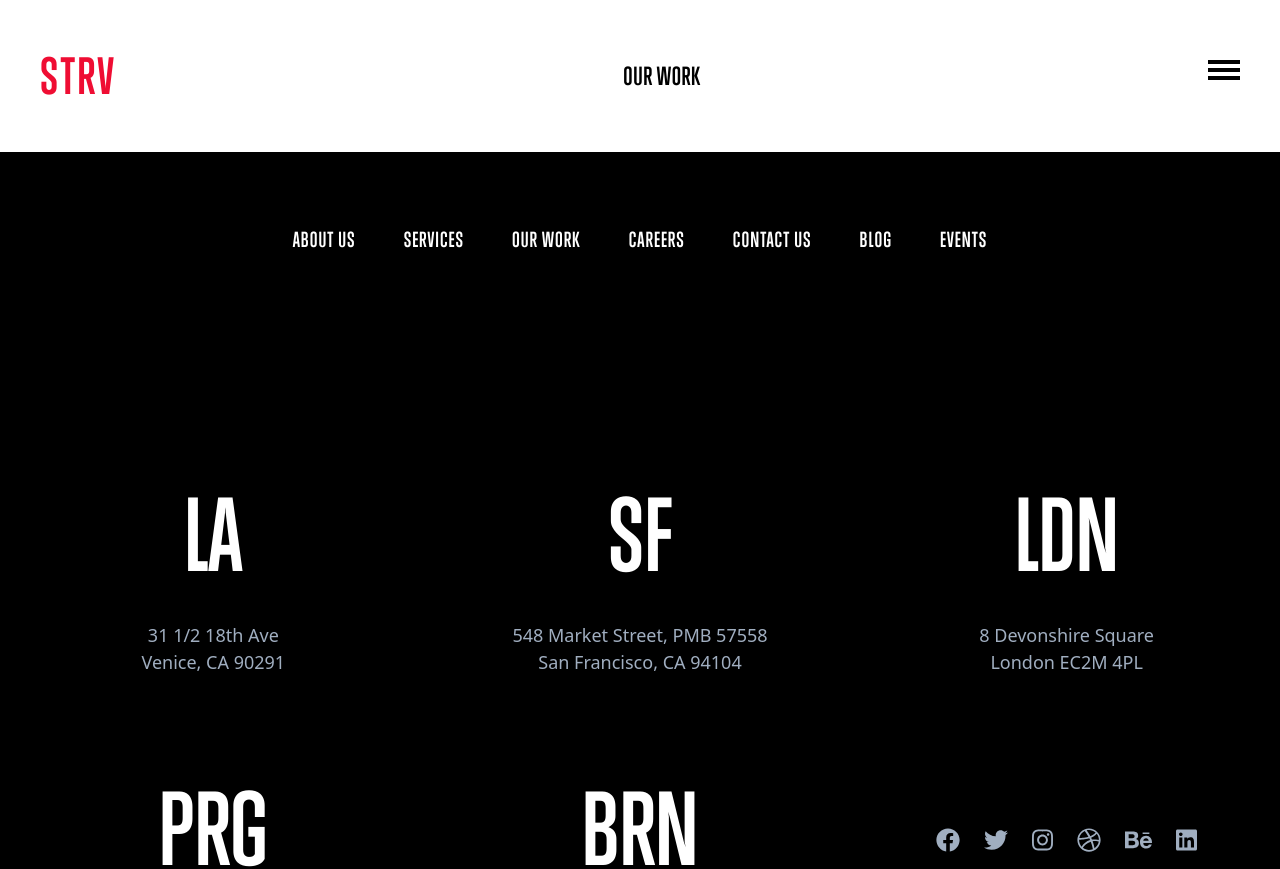
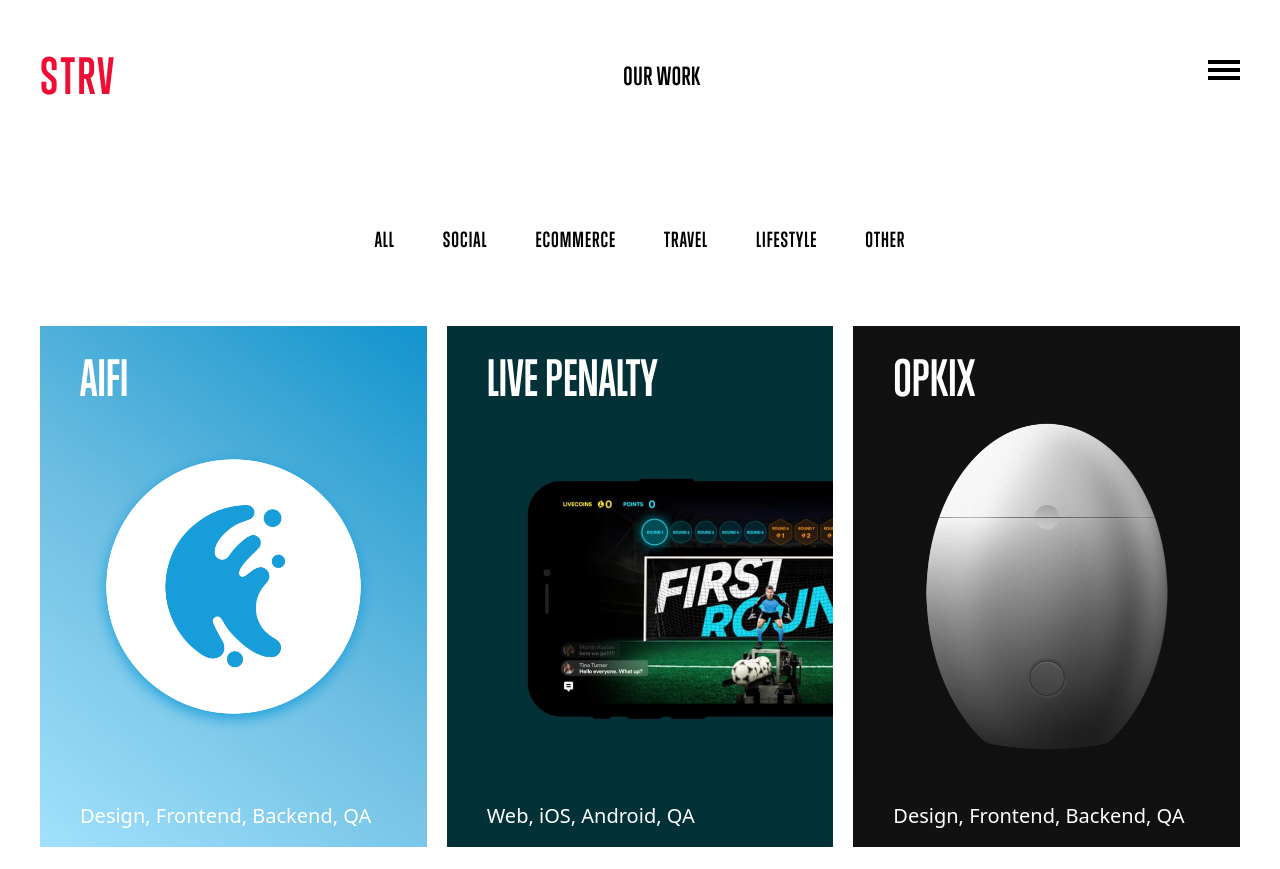
Before and after one commit to AlaaOthman98/work-portfolio, a Vue app: page /other in a window 1280 px wide. Shown: the top 869 px of the page. Built offline with nearby package versions, Linux system fonts and the light colour scheme.

Commit message:
enable nested routes for the ProjectGallery component

```diff
--- a/src/components/NavBar.vue
+++ b/src/components/NavBar.vue
@@ -12,7 +12,10 @@
           :key="li"
           class="uppercase whitespace-no-wrap tracking-wider p-2 mx-4 text-xl hover:text-primary-red cursor-pointer"
         >
-          {{ li }}
+          <router-link
+            :to="{ name: li.charAt(0).toUpperCase() + li.slice(1) }"
+            >{{ li }}</router-link
+          >
         </li>
       </ul>
     </div>
--- a/src/router/index.js
+++ b/src/router/index.js
@@ -10,11 +10,38 @@
     path: "/",
     name: "OurWork",
     component: OurWork,
+    children: [
+      {
+        path: "",
+        name: "All",
+        component: ProjectsGallery,
       },
       {
-    path: "/our-work",
-    name: "OurWork",
-    component: OurWork,
+        path: "social",
+        name: "Social",
+        component: ProjectsGallery,
+      },
+      {
+        path: "ecommerce",
+        name: "Ecommerce",
+        component: ProjectsGallery,
+      },
+      {
+        path: "travel",
+        name: "Travel",
+        component: ProjectsGallery,
+      },
+      {
+        path: "lifestyle",
+        name: "Lifestyle",
+        component: ProjectsGallery,
+      },
+      {
+        path: "other",
+        name: "Other",
+        component: ProjectsGallery,
+      },
+    ],
   },
 ];
 
--- a/src/views/ProjectsGallery.vue
+++ b/src/views/ProjectsGallery.vue
@@ -4,7 +4,7 @@
       class="grid grid-cols-1 md:grid-cols-3 grid-rows-none gap-5 md:gap-x-5 md:gap-y-10 xl:w-full lg:w-11/12"
     >
       <ProjectCard
-        v-for="project in projects"
+        v-for="project in filteredProjects"
         :key="project.title"
         :cardInfo="project"
       />
@@ -23,42 +23,73 @@
           title: "AIFI",
           imageURL: "1.png",
           description: "Design, Frontend, Backend, QA",
+          category: "Social",
         },
         {
           title: "Live Penalty",
           imageURL: "2.jpg",
           description: "Web, iOS, Android, QA",
+          category: "Social",
         },
         {
           title: "OPKIX",
           imageURL: "3.png",
           description: "Design, Frontend, Backend, QA",
+          category: "Ecommerce",
         },
         {
           title: "Heybaby",
           imageURL: "4.png",
           description: "Design, Frontend, Backend, QA",
+          category: "Ecommerce",
         },
         {
           title: "Microsoft",
           imageURL: "5.png",
           description: "Design, Frontend",
+          category: "Travel",
         },
         {
           title: "Classdojo",
           imageURL: "6.png",
           description: "Design, Frontend, Backend, QA",
+          category: "Lifestyle",
         },
         {
           title: "Allvoices",
           imageURL: "7.png",
           description: "Frontend, Backend",
+          category: "Other",
         },
       ],
+      filteredProjects: [],
     };
   },
   components: {
     ProjectCard,
   },
+  methods: {
+    updateGallery(category) {
+      if (category === "All") {
+        this.filteredProjects = this.projects;
+      } else {
+        console.log(category);
+        this.filteredProjects = this.projects.filter(function(project) {
+          return project.category === category;
+        });
+        console.log(this.filteredProjects);
+      }
+    },
+  },
+  watch: {
+    $route() {
+      const clickedCategory = this.$route.name;
+      this.updateGallery(clickedCategory);
+      console.log(clickedCategory);
+    },
+  },
+  mounted() {
+    this.filteredProjects = this.projects;
+  },
 };
 </script>
```
